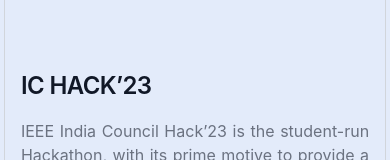
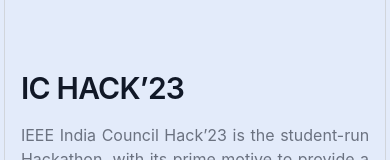
Before and after one commit to devagra28/ichacknew, a React (Create React App) app: page /About in a window 390 px wide. Shown: the part 506-666 px from the top of the page. Built offline with nearby package versions, Linux system fonts and the light colour scheme.

Commit message:
minor font size change

```diff
--- a/src/components/AboutCard.js
+++ b/src/components/AboutCard.js
@@ -12,7 +12,7 @@
                     <div className="flex flex-col items-center justify-around border border-gray-300 rounded-lg md:flex-row mb-4 bg-[#e3ebfa] md:p-8">
                         <img className="inline max-h-full max-w-full align-middle justify-between object-cover w-full rounded-t-lg h-full md:h-full md:w-96 md:rounded-none md:rounded-l-lg p-[1%]" src={sponsor.sponsorImage} alt=""/>
                         <div className="flex flex-col justify-between p-4 leading-normal">
-                            <h1 className=" lg:text-4xl text-2xl font-semibold tracking-tight text-gray-900 mb-[2vh]">{sponsor.sponsorName}</h1>
+                            <h1 className=" lg:text-4xl text-3xl font-semibold tracking-tight text-gray-900 mb-[2vh]">{sponsor.sponsorName}</h1>
                             <p className="mb-[3vh] font-normal text-gray-500 lg:text-2xl text-justify">{sponsor.sponsorAbout}</p>
                             <div className='pb-[1%] xl:max-w-[12.5vw]'>
                                 <a href="/">
```
